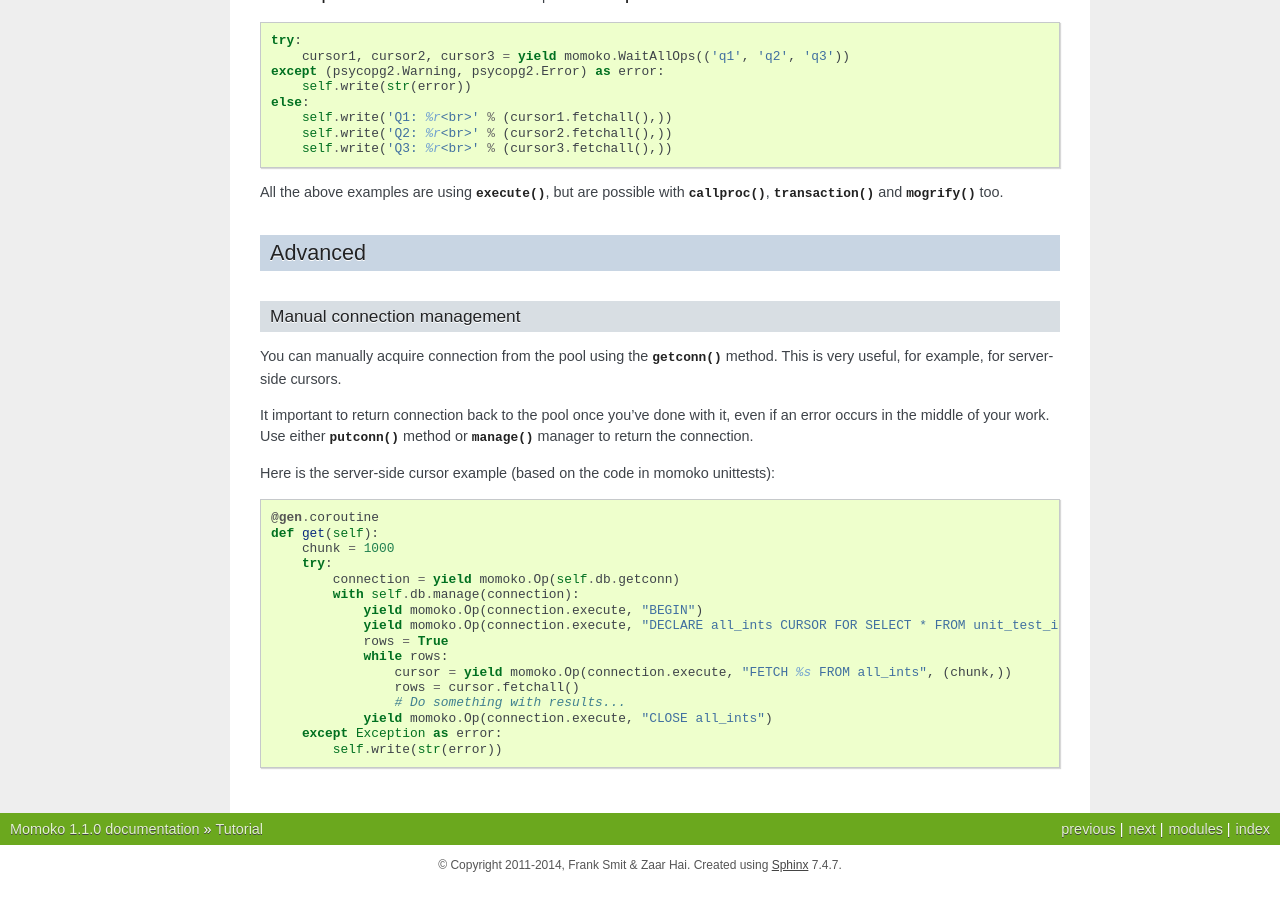
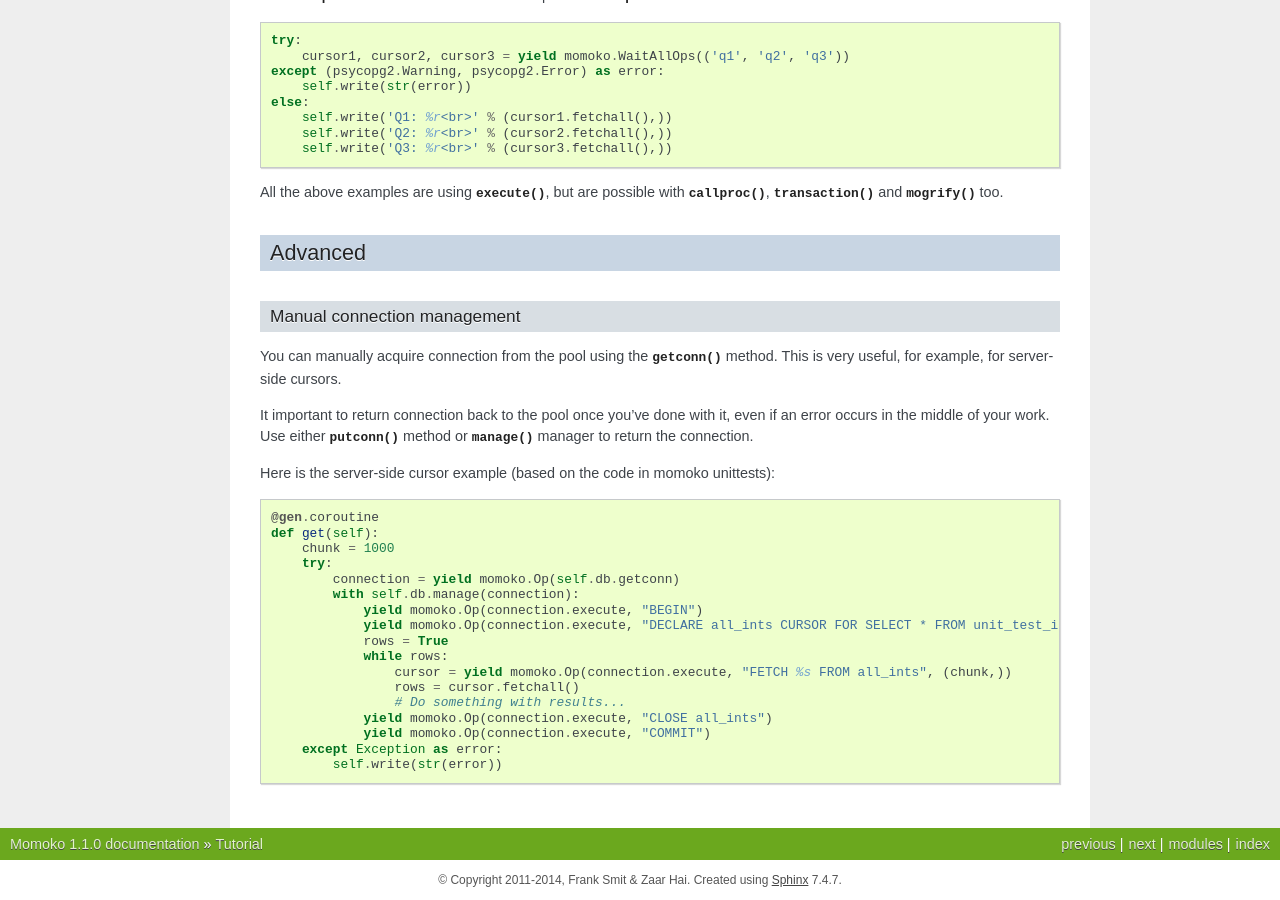
Before and after one commit to FSX/momoko, a Sphinx documentation site: the page built from docs/tutorial.rst, in a window 1280 px wide and 900 px high, scrolled down 2092 px. Built offline with Sphinx 7.4.7, drawn with Linux system fonts in a browser that asks for light colours.

Commit message:
Closing transaction in server-side cursor examples
Signed-off-by: Zaar Hai <haizaar@haizaar.com>

```diff
--- a/docs/tutorial.rst
+++ b/docs/tutorial.rst
@@ -175,6 +175,7 @@ Here is the server-side cursor example (based on the code in momoko unittests)::
                     rows = cursor.fetchall()
                     # Do something with results...
                 yield momoko.Op(connection.execute, "CLOSE all_ints")
+                yield momoko.Op(connection.execute, "COMMIT")
         except Exception as error:
             self.write(str(error))
 
--- a/tests.py
+++ b/tests.py
@@ -424,6 +424,7 @@ class MomokoServerSideCursorTest(MomokoBaseDataTest):
                 self.assert_equal(cursor.fetchall(), [(i, ) for i in range(offset, offset+chunk)])
                 offset += chunk
             self.execute(connection, "CLOSE all_ints")
+            self.execute(connection, "COMMIT")
 
 
 class MomokoParallelTest(MomokoBaseTest):
```
